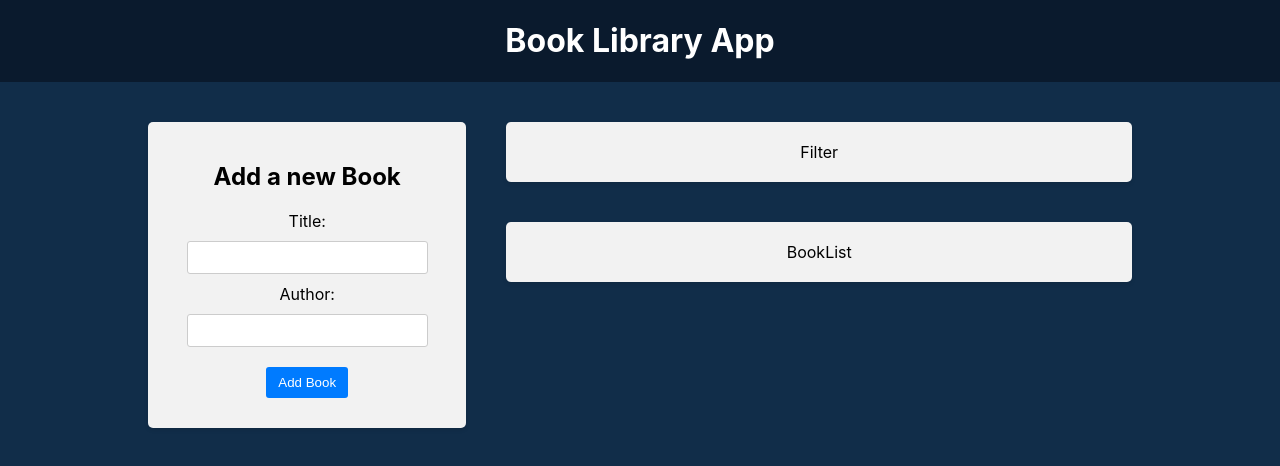
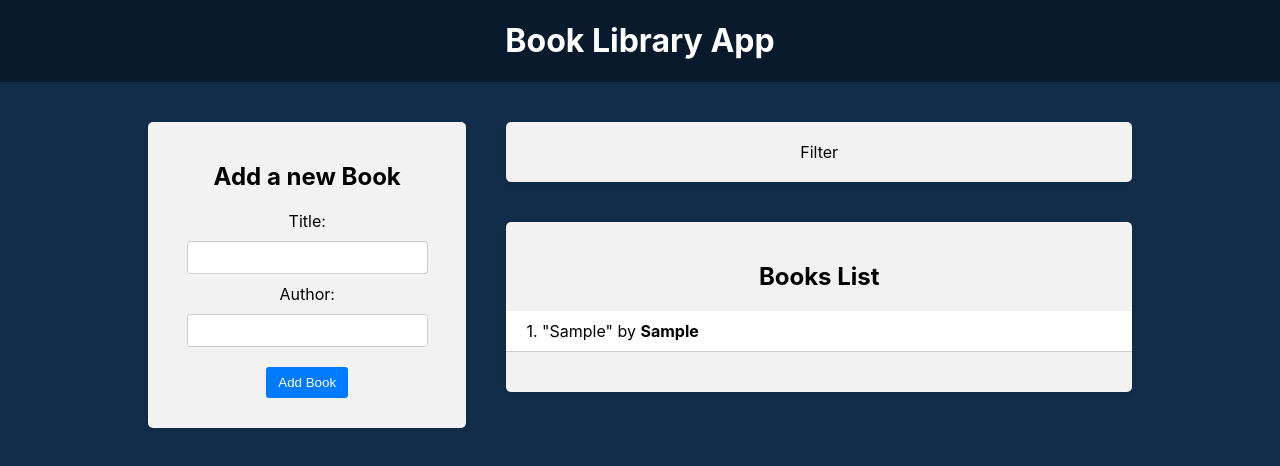
Before and after one commit to Talant13/Library, a React (Create React App) app in the folder frontend/: page / in a window 1280 px wide. Both pictures are taken after typing "Sample", "Sample" into the empty fields and a click on the button "Add Book". Shown: the top 466 px of the page. Built offline with nearby package versions, Linux system fonts and the light colour scheme.

Commit message:
booksList

```diff
--- a/frontend/src/components/BookList/BookList.js
+++ b/frontend/src/components/BookList/BookList.js
@@ -1,8 +1,29 @@
 import React from "react";
+import { useSelector } from "react-redux";
 import "./BookList.css";
 
 const BookList = () => {
-  return <div className="app-block book-list">BookList</div>;
+  const books = useSelector((state) => state.books);
+  return (
+    <div className="app-block book-list">
+      <h2>Books List</h2>
+      {books.length === 0 ? (
+        <p>No books in Library</p>
+      ) : (
+        <ul>
+          {books.map((book, i) => {
+            return (
+              <li key={i}>
+                <div className="book-info">
+                  {++i}. "{book.title}" by <strong>{book.author}</strong>
+                </div>
+              </li>
+            );
+          })}
+        </ul>
+      )}
+    </div>
+  );
 };
 
 export default BookList;
```
